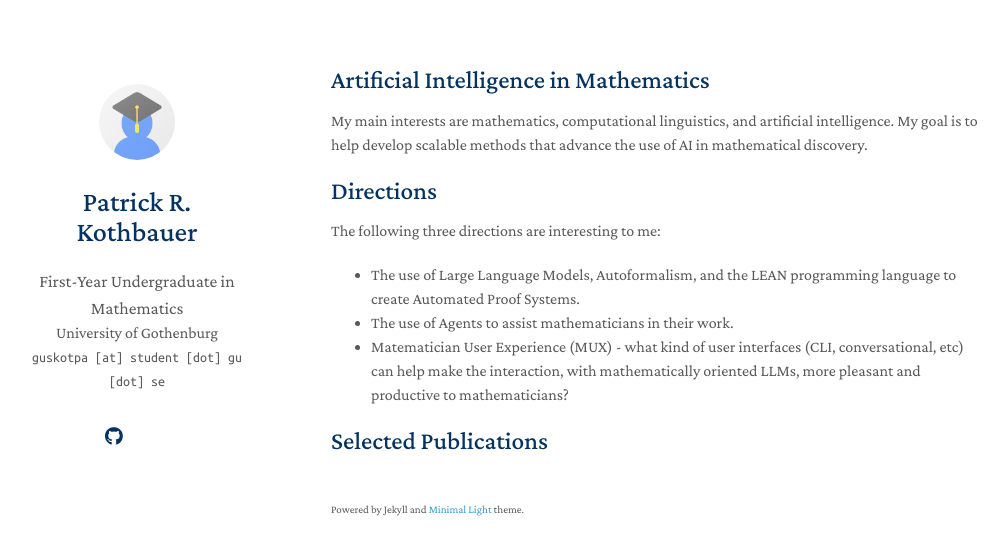
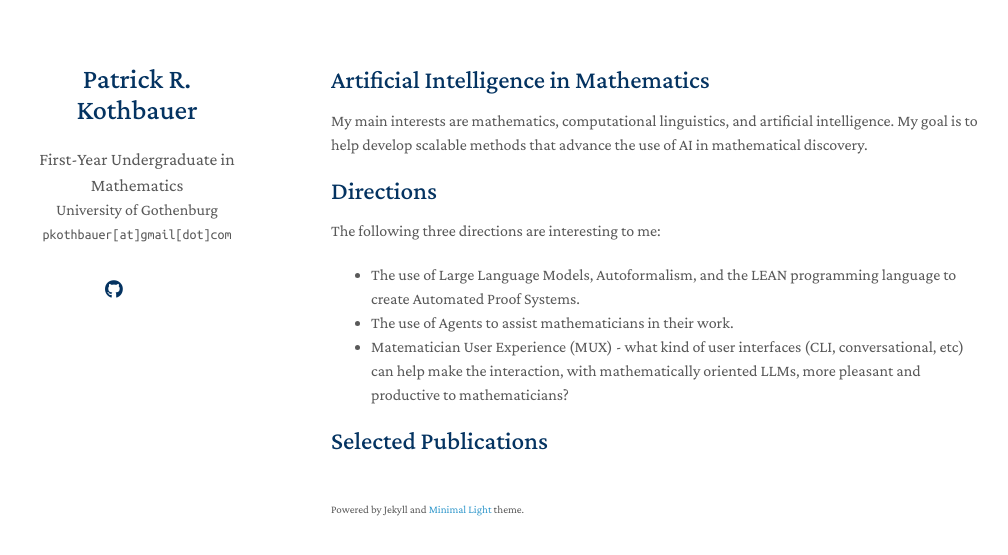
Before and after one commit to pkothbauer/pkothbauer.github.io, a Jekyll site: the page built from index.md, in a window 1280 px wide. Shown: the top 555 px of the page, without its empty margins (139-1147 px from the left). Built offline with Jekyll 4.4.1, drawn with Linux system fonts in a browser that asks for light colours; a style sheet for code colours, icons or effects is not loaded; our own code applies the rules of GitHub Pages for plain Markdown files.

Commit message:
Minor fix

```diff
--- a/_config.yml
+++ b/_config.yml
@@ -2,7 +2,8 @@
 title: Patrick R. Kothbauer
 position: First-Year Undergraduate in Mathematics
 affiliation: University of Gothenburg
-email: guskotpa [at] student [dot] gu [dot] se
+email: guskotpa[at]student[dot]gu[dot]se
+email: pkothbauer[at]gmail[dot]com
 
 # Search Engine Optimization (SEO)
 # The following information is used to improve the website traffic from search engines, e.g., Google.
@@ -20,9 +21,9 @@ twitter: https://twitter.com/pkothbauer
 
 # Images (e.g., your profile picture and your website's favicon)
 # "favicon" and "favicon_dark" are used for the light and dark modes, respectively.
-avatar: ./assets/img/avatar.png
-favicon: ./assets/img/favicon.png
-favicon_dark: ./assets/img/favicon-dark.png
+#avatar: ./assets/img/avatar.png
+#favicon: ./assets/img/favicon.png
+#favicon_dark: ./assets/img/favicon-dark.png
 
 # Footnote
 # You may use the option to disable the footnote, "Powered by Jekyll and Minimal Light theme."
```
